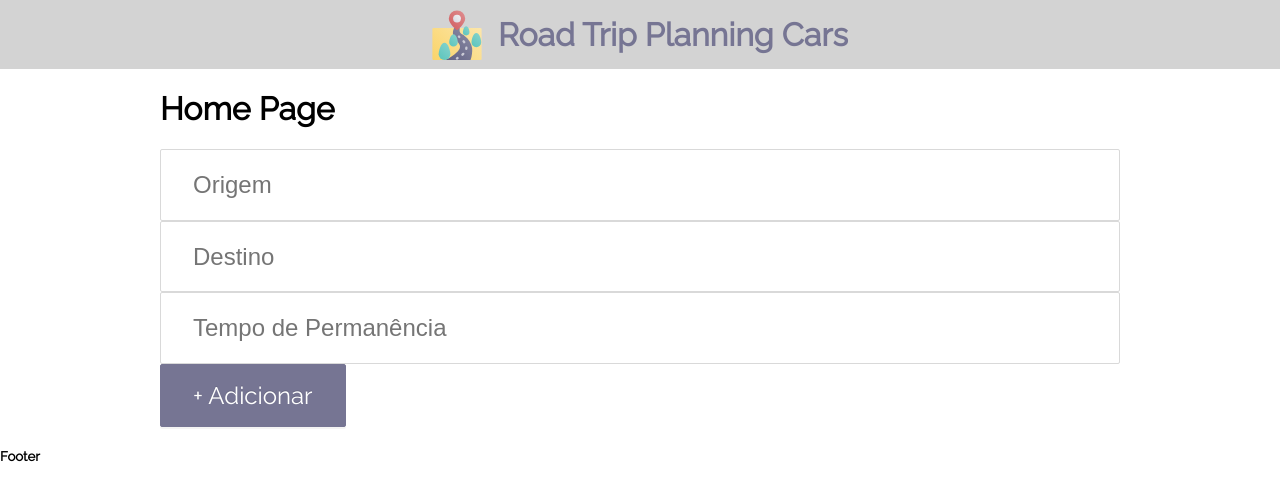
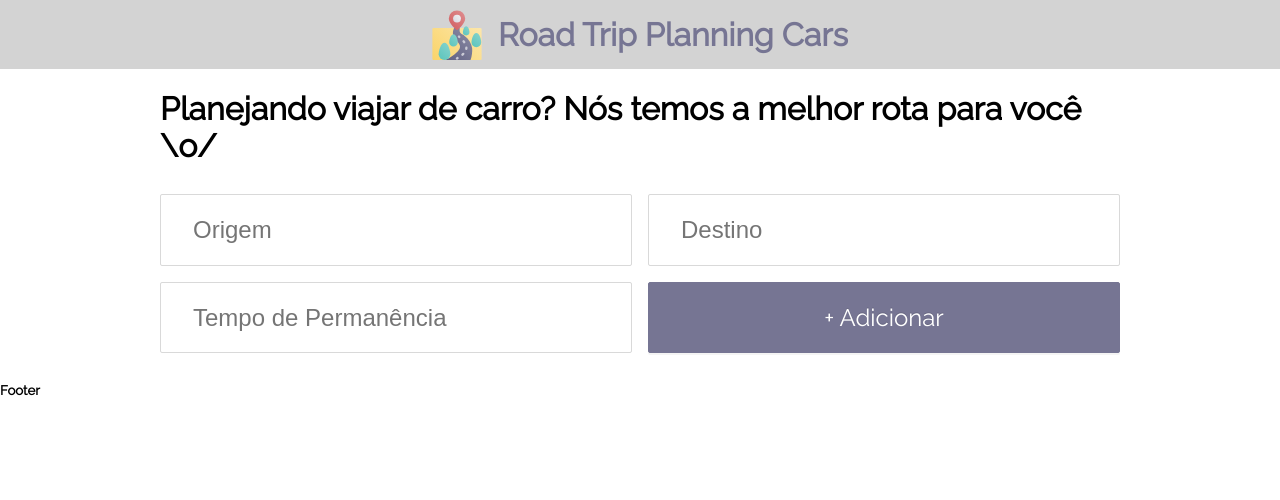
Before and after one commit to jonathangomes17/reactjs-typescript-road-trip-planning-cars, a React (Create React App) app: page / in a window 1280 px wide. Shown: the top 500 px of the page. Built offline with nearby package versions, Linux system fonts and the light colour scheme.

Commit message:
feat: criado o componente de grid

```diff
--- a/src/components/Button/styles.tsx
+++ b/src/components/Button/styles.tsx
@@ -16,6 +16,9 @@ const BaseButton = styled.button`
   text-shadow: 0 -1px 0 rgba(0, 0, 0, 0.12);
   box-shadow: 0 2px 0 rgba(0, 0, 0, 0.045);
   pointer-events: visible;
+  width: 100%;
+  justify-content: center;
+  align-items: center;
 
   &[disabled] {
     color: #dadada;
@@ -40,7 +43,7 @@ const BaseButton = styled.button`
     props.bigger &&
     css`
       font-size: 1.5rem;
-      padding: 1rem 2rem;
+      padding: 1.25rem 2rem;
     `}
 `
 
--- /dev/null
+++ b/src/components/Grid/Row/index.tsx
@@ -0,0 +1,9 @@
+import React from 'react'
+import RTPCRow from './styles'
+import IRow from './types'
+
+const Row: React.FC<IRow> = (props) => {
+  return <RTPCRow {...props}>{props.children}</RTPCRow>
+}
+
+export default Row
--- /dev/null
+++ b/src/components/Grid/Row/styles.tsx
@@ -0,0 +1,19 @@
+import React from 'react'
+import styled, { css } from 'styled-components'
+import IRow from './types'
+
+const BaseRow = styled.div`
+  padding: 0 0.5rem;
+  flex-basis: ${(props: IRow) => {
+    switch (props.col) {
+      case 6:
+        return '50%'
+    }
+  }};
+`
+
+const RTPCRow: React.FC<IRow> = (props) => {
+  return <BaseRow {...props}>{props.children}</BaseRow>
+}
+
+export default RTPCRow
--- /dev/null
+++ b/src/components/Grid/Row/types.ts
@@ -0,0 +1,5 @@
+interface IRow {
+  col: any
+}
+
+export default IRow
--- /dev/null
+++ b/src/components/Grid/index.tsx
@@ -0,0 +1,8 @@
+import React from 'react'
+import RTPCGrid from './styles'
+
+const Grid: React.FC = (props) => {
+  return <RTPCGrid {...props}>{props.children}</RTPCGrid>
+}
+
+export default Grid
--- /dev/null
+++ b/src/components/Grid/styles.tsx
@@ -0,0 +1,14 @@
+import React from 'react'
+import styled from 'styled-components'
+
+const BaseGrid = styled.div`
+  display: flex;
+  margin: 0 -0.5rem;
+  padding: 0.5rem 0;
+`
+
+const RTPCGrid: React.FC = (props) => {
+  return <BaseGrid {...props}>{props.children}</BaseGrid>
+}
+
+export default RTPCGrid
--- /dev/null
+++ b/src/components/Grid/types.ts
@@ -0,0 +1,5 @@
+interface IRow {
+  col: number
+}
+
+export default IRow
--- a/src/pages/HomePage/index.tsx
+++ b/src/pages/HomePage/index.tsx
@@ -3,19 +3,34 @@ import React from 'react'
 // Components
 import Button from '../../components/Button'
 import Input from '../../components/Input'
+import Grid from '../../components/Grid'
+import Row from '../../components/Grid/Row'
 
 function HomePage() {
   return (
     <>
-      <h1>Home Page</h1>
+      <h1>Planejando viajar de carro? Nós temos a melhor rota para você \o/</h1>
 
+      <Grid>
+        <Row col={6}>
           <Input placeholder={'Origem'} />
+        </Row>
+        <Row col={6}>
           <Input placeholder={'Destino'} />
+        </Row>
+      </Grid>
+
+      <Grid>
+        <Row col={6}>
           <Input placeholder={'Tempo de Permanência'} />
+        </Row>
 
+        <Row col={6}>
           <Button primary bigger>
             + Adicionar
           </Button>
+        </Row>
+      </Grid>
     </>
   )
 }
```
Lines whose indentation alone changed are shown as unchanged.
